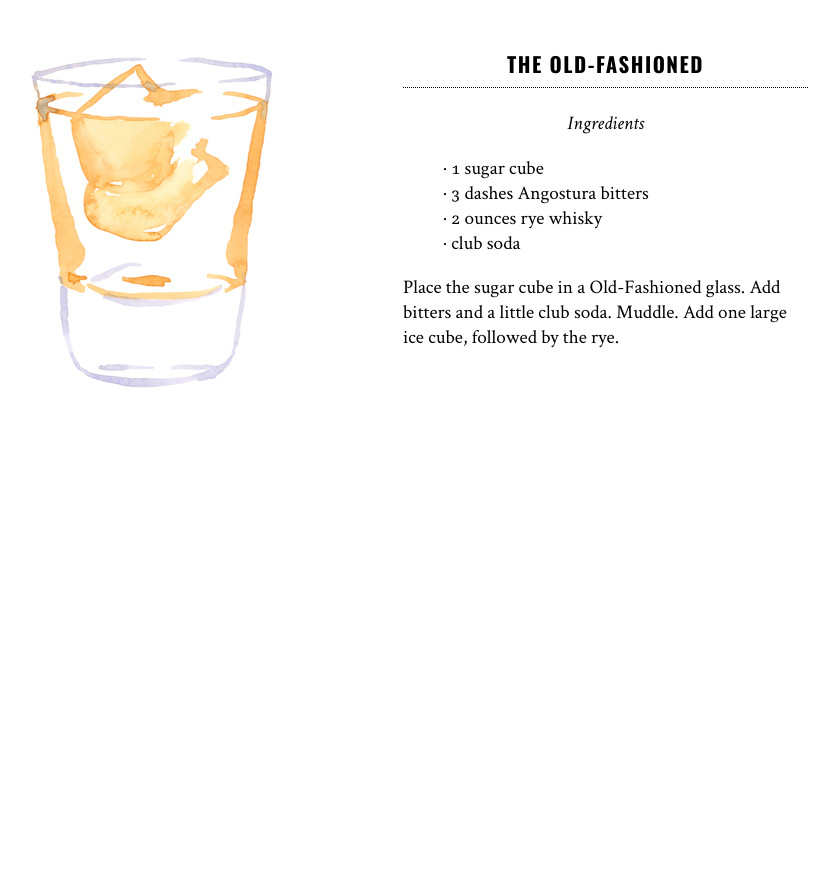
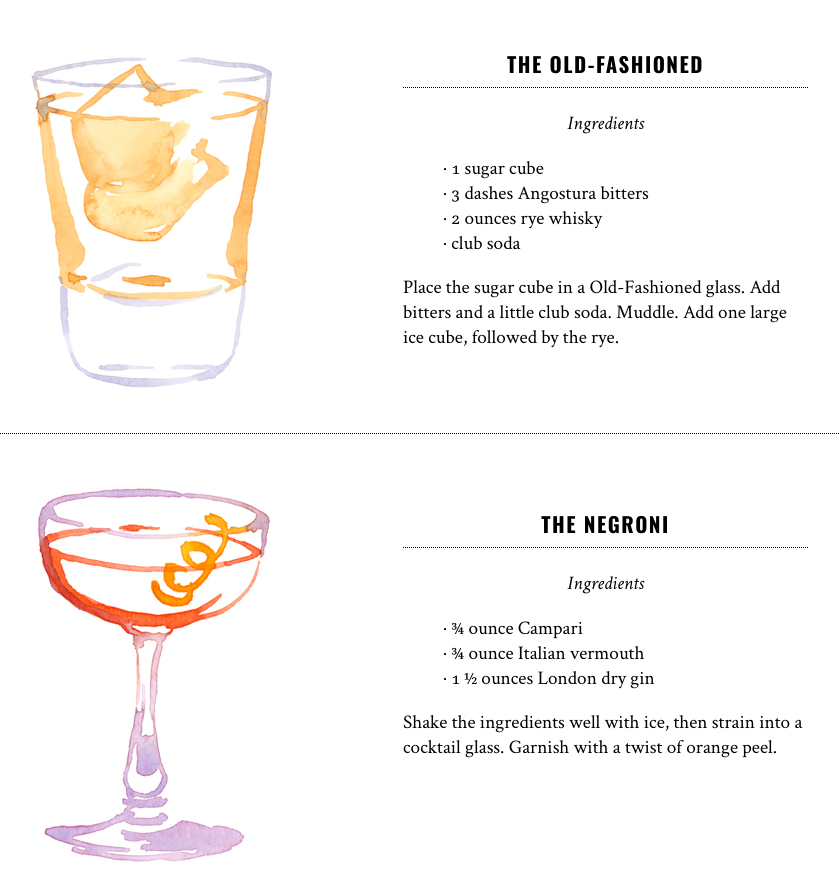
Before and after one commit to juliahimmel/cocktail_matrix, a plain HTML site: page index.html in a window 1280 px wide. Shown: the part 293-1187 px from the top of the page, without its empty margins (77-916 px from the left). Before the commit the page ends 800 px from the top, so only its background shows below. Drawn offline with nearby package versions, Linux system fonts and the light colour scheme.

Commit message:
added Negroni recipe based on first one

```diff
--- a/css/style.css
+++ b/css/style.css
@@ -21,7 +21,7 @@ h2 {
   line-height: 3.5em;
 }
 
-#old_fashioned_recipe {
+.full_recipe {
   margin: 70px 0 20px 80px;
 }
 
--- a/index.html
+++ b/index.html
@@ -15,15 +15,14 @@
     <div id="intro" class="grid_12 omega">
       <h1>Hello, my name is <span id="name">Julia Himmel</span>. I am a wine expert, designer, and aspiring programmer. I'd like you to make yourself a cocktail this week:</h1>
     </div>
-    <div class="top_rule grid_12">
 
-    </div>
+    <div class="top_rule grid_12"></div>
 
     <div class="cocktail_pic grid_4">
       <img src="img/old_fashioned_dbc.jpg" alt="Old Fashioned Cocktail">
     </div>
 
-    <div id="old_fashioned_recipe" class="grid_5">
+    <div class="full_recipe grid_5">
         <h2 class="recipe_title">The Old-Fashioned</h2>
         <p class="ingredients">Ingredients</p>
         <div class="body_of_recipe">
@@ -35,8 +34,29 @@
           </ul>
           <p id="instructions" >Place the sugar cube in a Old-Fashioned glass. Add bitters and a little club soda. Muddle. Add one large ice cube, followed by the rye.</p>
         </div>
+    </div>
 
+    <div class="top_rule grid_12"></div>
+
+<!-- Negroni recipe begins here -->
+<div class="cocktail_pic grid_4">
+      <img src="img/negroni_dbc.jpg" alt="Old Fashioned Cocktail">
+    </div>
+
+    <div class="full_recipe grid_5">
+        <h2 class="recipe_title">The Negroni</h2>
+        <p class="ingredients">Ingredients</p>
+        <div class="body_of_recipe">
+          <ul class="list_of_ingredients">
+            <li>&middot;  <span class="number">&frac34;</span> ounce Campari</li>
+            <li>&middot;  <span class="number">&frac34;</span> ounce Italian vermouth</li>
+            <li>&middot;  <span class="number">1 &frac12;</span> ounces London dry gin</li>
+          </ul>
+          <p id="instructions" >Shake the ingredients well with ice, then strain into a cocktail glass. Garnish with a twist of orange peel.</p>
         </div>
     </div>
+<!-- Negroni recipe ends here -->
+
+
 </body>
 </html>
```
Lines whose indentation alone changed are shown as unchanged.
